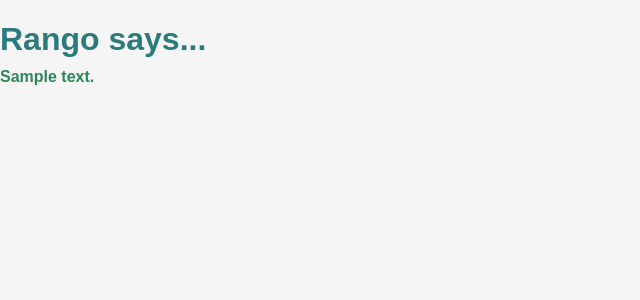
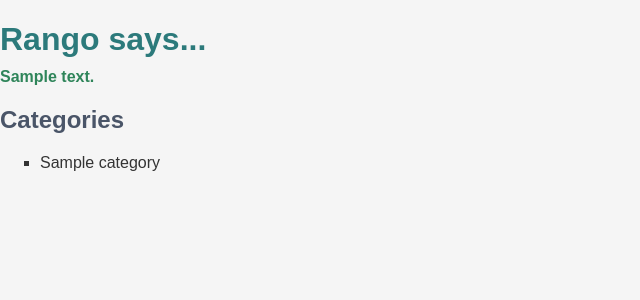
Before and after one commit to Ivanchen1111/wad2-rango-2026, a Django app: template templates/rango/index.html in a window 1280 px wide. Shown: the top 300 px of the page, without its empty margins (0-640 px from the left). Run offline with Django 3.2, Linux system fonts and the light colour scheme; the template is opened without the code that fills it: most values are stand-ins (such as "Sample title", 1, 10 or a date in 2020).

Commit message:
Chapter 6: display categories from database

```diff
--- a/templates/rango/index.html
+++ b/templates/rango/index.html
@@ -7,4 +7,17 @@ Rango
 {% block body_block %}
 <h1>Rango says...</h1>
 <strong>{{ boldmessage }}</strong>
+
+<h2>Categories</h2>
+
+{% if categories %}
+<ul>
+    {% for category in categories %}
+        <li>{{ category.name }}</li>
+    {% endfor %}
+</ul>
+{% else %}
+<p>No categories present.</p>
+{% endif %}
+
 {% endblock %}
```
Also changed, not shown: rango/views.py (+6 -1 lines).
